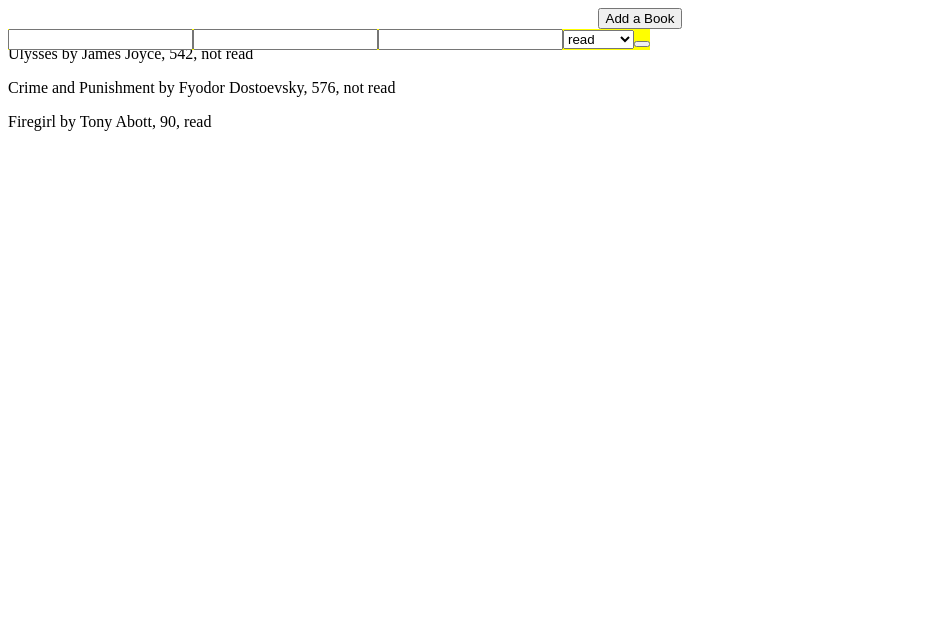
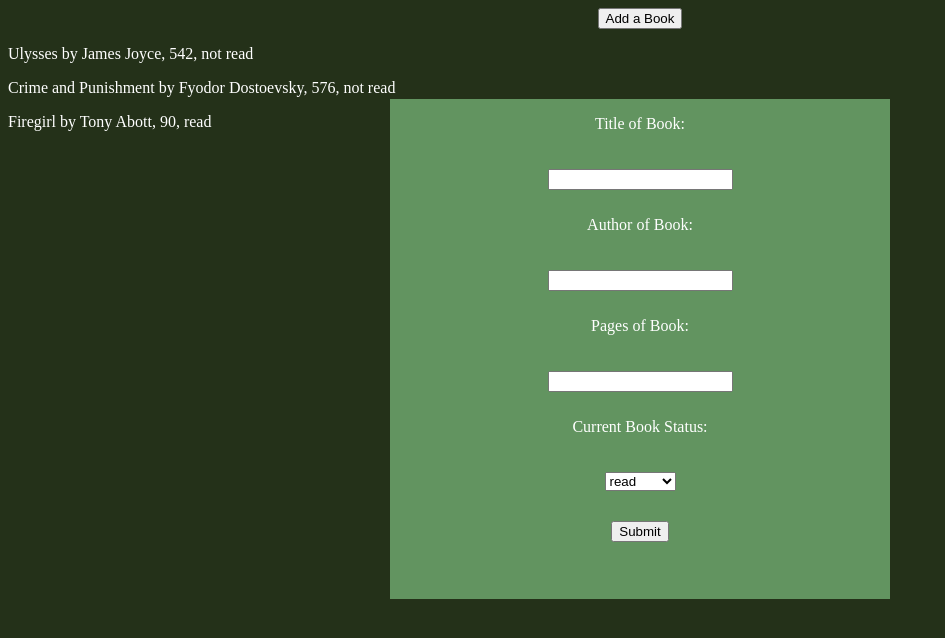
Before and after one commit to Vinsinned/library, a plain HTML site: page index.html in a window 1280 px wide. Both pictures are taken after a click on the button "Add a Book". Shown: the whole page, without its empty margins (0-945 px from the left). Drawn offline with Linux system fonts and the light colour scheme.

Commit message:
Added some more features and progress on the new book button

```diff
--- a/script.js
+++ b/script.js
@@ -7,19 +7,25 @@ bookTitle.type = 'text';
 bookAuthor.type = 'text';
 bookPages.type = 'text';
 bookStatus.id = 'read-status';
+bookTitle.classList.add('newBook');
+bookAuthor.classList.add('newBook');
+bookPages.classList.add('newBook');
+bookStatus.classList.add('newBook');
 //Add options for dropdown
 let bookRead = document.createElement('option');
 bookRead.value = 'read';
 bookRead.text = 'read';
 bookStatus.appendChild(bookRead);
 let bookNotRead = document.createElement('option');
-bookNotRead.value = 'not-read';
+bookNotRead.value = 'not read';
 bookNotRead.text = 'not read';
 bookStatus.appendChild(bookNotRead);
 
 //Submit button
 let submit = document.createElement('button');
 submit.type = 'submit';
+submit.textContent = 'Submit';
+submit.style.cssText = 'margin-top: 20px;'
 //Div selectors
 let addBook = document.querySelector('#add-book');
 let addBookUI = document.querySelector('#submit-form')
@@ -43,6 +49,7 @@ function addBookToLibrary() {
 }
 
 function bookLoop() {
+    displayBooks.innerHTML = '';
     for (let objs of myLibrary) {
         let paragraph = document.createElement('p');
         paragraph.textContent = objs
@@ -50,22 +57,52 @@ function bookLoop() {
     }
 }
 
+let titlePrompt = document.createElement('p');
+let authorPrompt = document.createElement('p');
+let pagesPrompt = document.createElement('p');
+let statusPrompt = document.createElement('p');
 addBook.addEventListener('click', () => {
-    addBookUI.style.cssText = 'background-color: yellow; position: absolute;';
+    addBookUI.style.cssText = `background-color: #629460; position: absolute;
+    width: 500px; height: 500px; display: flex;
+    flex-direction: column;align-items: center;
+    margin-left: auto;margin-right: auto;margin-top: 70px;
+    left: 0; right: 0; text-align: center;`;
+    titlePrompt.textContent = 'Title of Book:';
+    addBookUI.appendChild(titlePrompt);
+    bookTitle.style.cssText = 'margin: 20px 0px 10px 0px;'
     addBookUI.appendChild(bookTitle);
+    authorPrompt.textContent = 'Author of Book:';
+    addBookUI.appendChild(authorPrompt);
+    bookAuthor.style.cssText = 'margin: 20px 0px 10px 0px;'
     addBookUI.appendChild(bookAuthor);
+    pagesPrompt.textContent = 'Pages of Book:';
+    addBookUI.appendChild(pagesPrompt);
+    bookPages.style.cssText = 'margin: 20px 0px 10px 0px;'
     addBookUI.appendChild(bookPages);
+    statusPrompt.textContent = 'Current Book Status:';
+    addBookUI.appendChild(statusPrompt);
+    bookStatus.style.cssText = 'margin: 20px 0px 10px 0px;'
     addBookUI.appendChild(bookStatus);
     addBookUI.appendChild(submit);
 });
 
 submit.addEventListener('click', () => {
-    addBookUI.style.cssText = 'background-color: white';
+    addBookUI.style.cssText = '';
+    let title = bookTitle.value;
+    let author = bookAuthor.value;
+    let pages = bookPages.value;
+    let status = bookStatus.value;
     addBookUI.removeChild(bookTitle);
     addBookUI.removeChild(bookAuthor);
     addBookUI.removeChild(bookPages);
     addBookUI.removeChild(bookStatus);
     addBookUI.removeChild(submit);
+    let createBook = new book(title, author, pages, status);
+    myLibrary.push(createBook.info());
+    bookLoop();
+    bookTitle.value = '';
+    bookAuthor.value = '';
+    bookPages.value = '';
 });
 
 let Ulysses = new book('Ulysses', 'James Joyce', '542', 'not read');
--- a/styles.css
+++ b/styles.css
@@ -2,3 +2,9 @@
     display: flex;
     justify-content: center;
 }
+body {
+    background-color: #243119;
+}
+p {
+    color: white;
+}
```
Also changed, not shown: index.html (+0 -1 lines).
